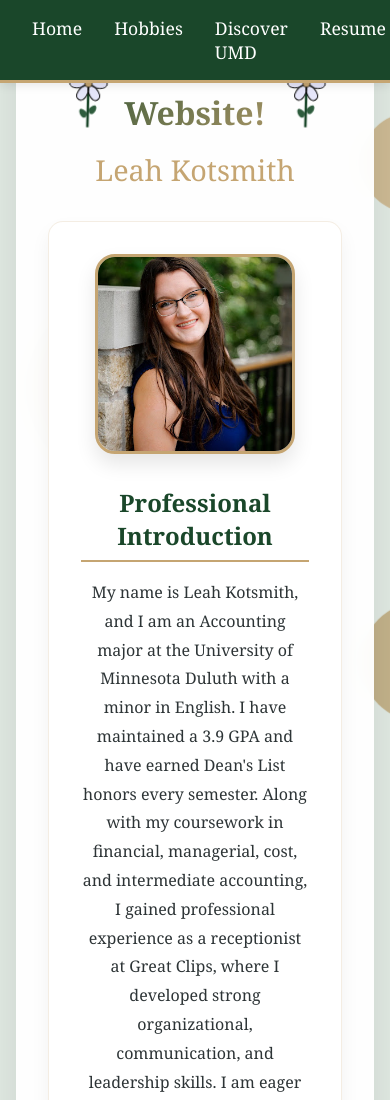
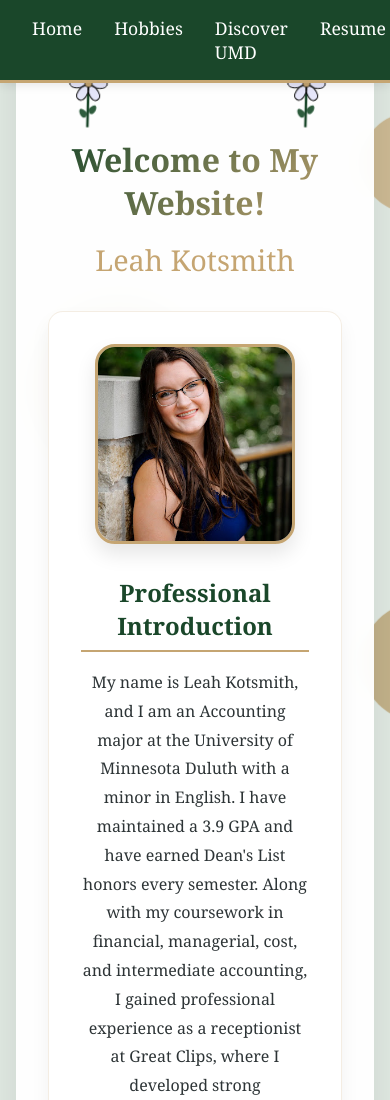
Before and after one commit to leahkotsmith-ui/leahkotsmith-portfolio, a plain HTML site: page index.html in a window 390 px wide. Shown: the top 1100 px of the page. Drawn offline with Linux system fonts and the light colour scheme.

Commit message:
Add responsive styling for welcome text
Add media query to adjust welcome text margin on small screens.

```diff
--- a/index.html
+++ b/index.html
@@ -5,6 +5,13 @@
     <meta name="viewport" content="width=device-width, initial-scale=1.0">
     <title>Leah's Portfolio</title>
     <link rel="stylesheet" href="https://cdnjs.cloudflare.com/ajax/libs/font-awesome/6.4.0/css/all.min.css">
+              <style>
+                @media (max-width: 600px) {
+                    .welcome-text {
+                        margin-top: 90px !important;
+                    }
+                }
+            </style>
     <style>
         /* Flower Decorations */
         @keyframes floatAnimation {
```
